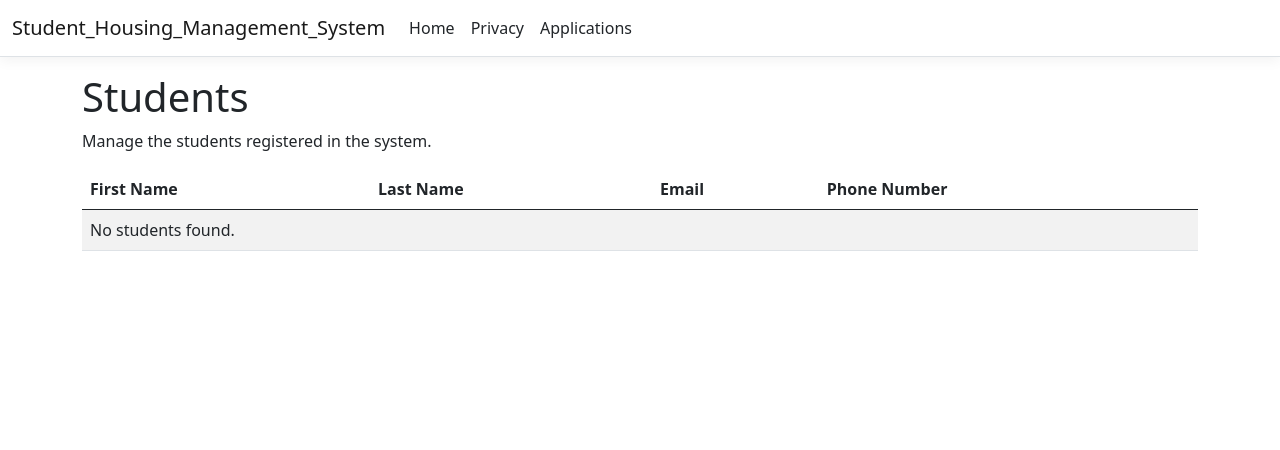
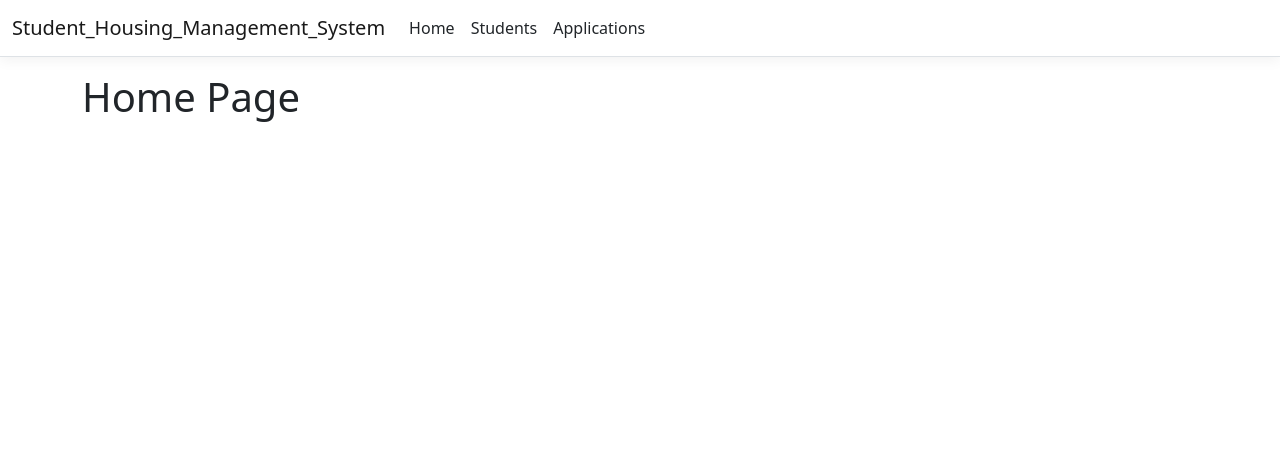
Before and after one commit to KaterynaZashcholkinaa/StudentHousingManagementSystem, an ASP.NET Core app: template Student Housing Management System/Views/Home/Index.cshtml in a window 1280 px wide. Shown: the top 450 px of the page. Run offline with ASP.NET Core 8, Linux system fonts and the light colour scheme; the template is opened without the code that fills it, so the values that code supplies are empty; style sheets or scripts are compiled from the project's sources.

Commit message:
Add StudentController and Student List view

```diff
--- a/Student Housing Management System/Controllers/HomeController.cs
+++ b/Student Housing Management System/Controllers/HomeController.cs
@@ -6,9 +6,7 @@ namespace Student_Housing_Management_System.Controllers
     {
         public IActionResult Index()
         {
-            List<Student> students = _studentRepository.GetAll();
-
-            return View(students);
+            return View();
         }
     }
 }
--- a/Student Housing Management System/Views/Home/Index.cshtml
+++ b/Student Housing Management System/Views/Home/Index.cshtml
@@ -1,40 +1,5 @@
-@model List<Student_Housing_Management_System.Models.Student>
-
 @{
-    ViewData["Title"] = "Students";
+    ViewData["Title"] = "Home Page";
 }
 
-<h1>Students</h1>
-
-<p>Manage the students registered in the system.</p>
-
-<table class="table table-striped">
-    <thead>
-        <tr>
-            <th>First Name</th>
-            <th>Last Name</th>
-            <th>Email</th>
-            <th>Phone Number</th>
-        </tr>
-    </thead>
-    <tbody>
-        @if (Model.Count == 0)
-        {
-            <tr>
-                <td colspan="4">No students found.</td>
-            </tr>
-        }
-        else
-        {
-            @foreach (var student in Model)
-            {
-                <tr>
-                    <td>@student.FirstName</td>
-                    <td>@student.LastName</td>
-                    <td>@student.Email</td>
-                    <td>@student.PhoneNumber</td>
-                </tr>
-            }
-        }
-    </tbody>
-</table>
+<h1>Home Page</h1>
--- a/Student Housing Management System/Views/Shared/_Layout.cshtml
+++ b/Student Housing Management System/Views/Shared/_Layout.cshtml
@@ -23,7 +23,7 @@
                             <a class="nav-link text-dark" asp-area="" asp-controller="Home" asp-action="Index">Home</a>
                         </li>
                         <li class="nav-item">
-                            <a class="nav-link text-dark" asp-area="" asp-controller="Home" asp-action="Privacy">Privacy</a>
+                            <a class="nav-link text-dark" asp-area="" asp-controller="Student" asp-action="Index">Students</a>
                         </li>
                         <li class="nav-item">
                             <a class="nav-link text-dark" asp-area="" asp-controller="Application" asp-action="Index">Applications</a>
```
Also changed, not shown: Student Housing Management System/Controllers/StudentController.cs (added, +23 -0 lines), Student Housing Management System/Views/Student/Index.cshtml (added, +40 -0 lines).
